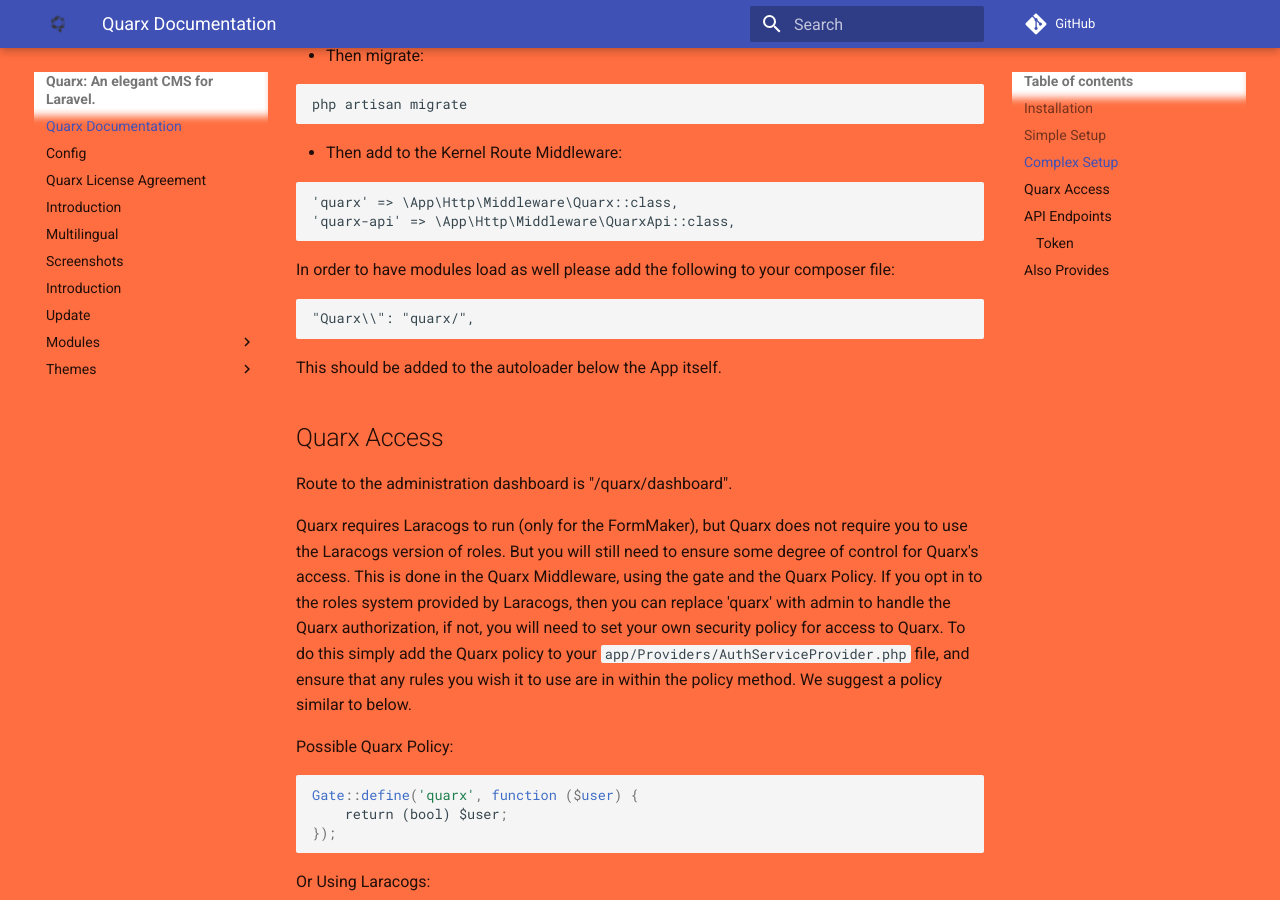
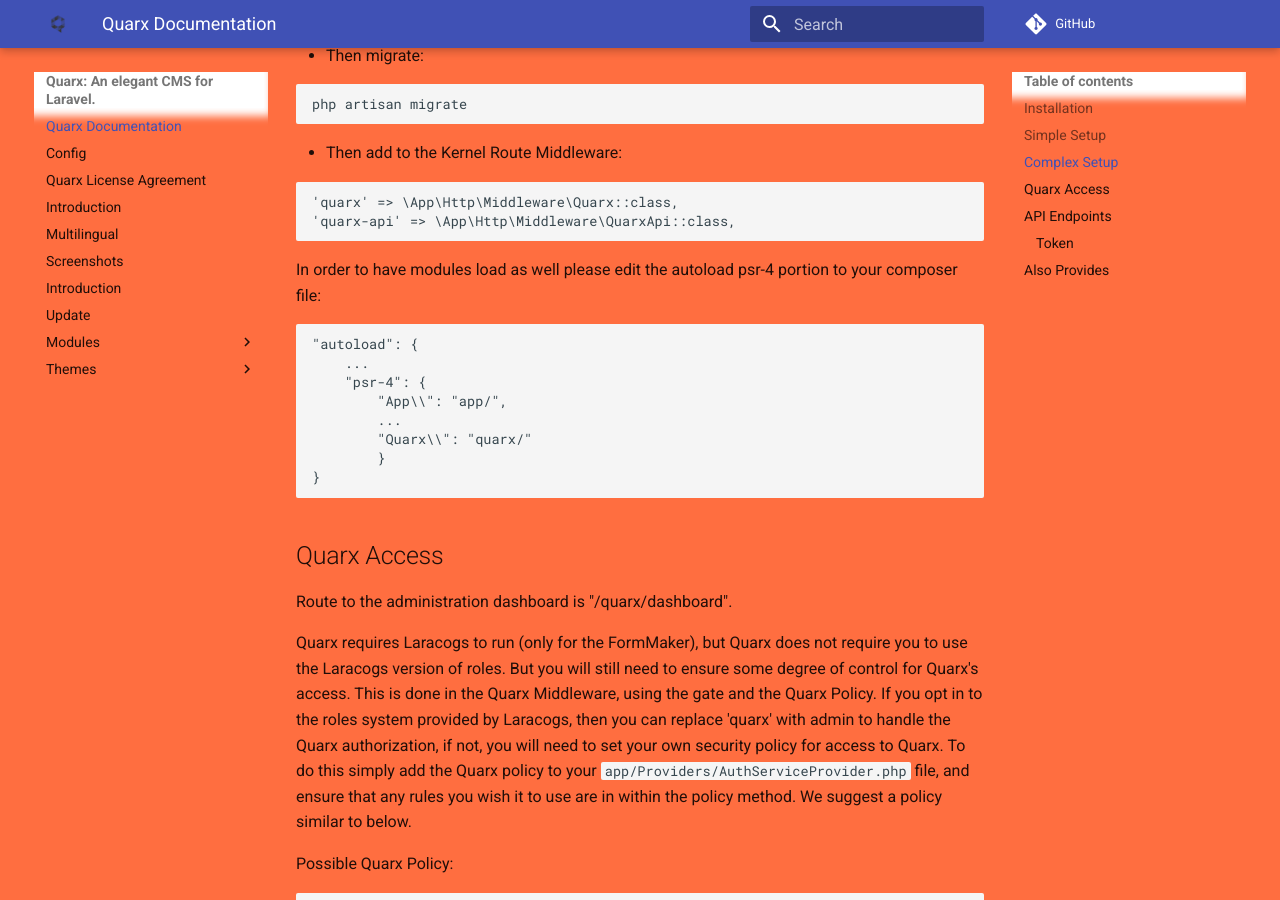
Before and after one commit to fwallen/quarx-docs, an MkDocs documentation site: the page built from docs/index.md, in a window 1280 px wide and 900 px high, scrolled down 1854 px. Built offline with MkDocs 1.6.1 and Material for MkDocs 9.7.7, drawn with Linux system fonts in a browser that asks for light colours; comment, search, counter and statistics services are not loaded.

Commit message:
Clarify adding Quarx namespace to composer.json
Clarify adding Quarx namespace to composer.json with an example to more easily locate it.

````diff
--- a/docs/index.md
+++ b/docs/index.md
@@ -78,11 +78,17 @@ php artisan migrate
 'quarx-api' => \App\Http\Middleware\QuarxApi::class,
 ```
 
-In order to have modules load as well please add the following to your composer file:
+In order to have modules load as well please edit the autoload psr-4 portion to your composer file:
 ```php
-"Quarx\\": "quarx/",
+"autoload": {
+    ...
+    "psr-4": {
+        "App\\": "app/",
+        ...
+        "Quarx\\": "quarx/"
+        }
+}
 ```
-This should be added to the autoloader below the App itself.
 
 ## Quarx Access
 Route to the administration dashboard is "/quarx/dashboard".
````
